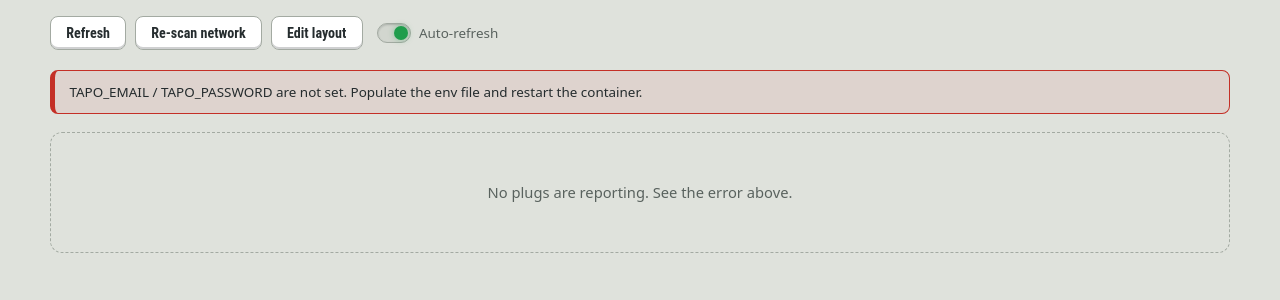
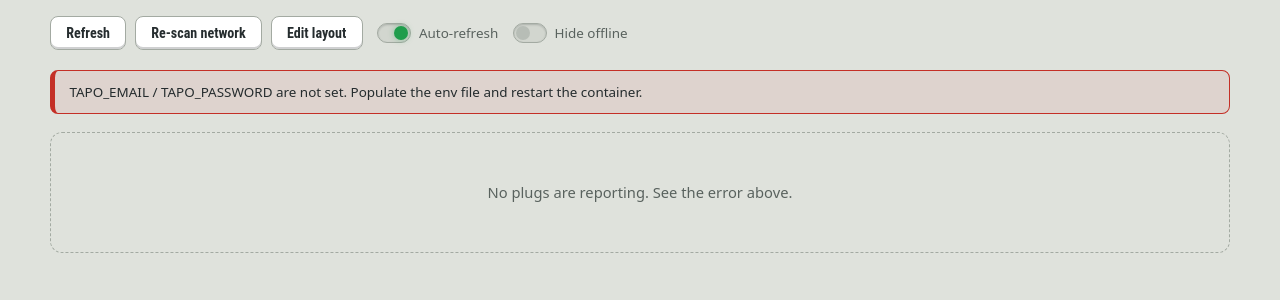
Before and after one commit to gordon-n-stevenson/tapo-dash, a FastAPI app: page / in a window 1280 px wide. Shown: the part 113-413 px from the top of the page. Run offline with FastAPI, Linux system fonts and the light colour scheme; data that the repository does not hold is empty.

Commit message:
Add a "Hide offline" toggle
Hides offline cards from the grid, with a note saying how many are
hidden and a Show button. It is a per-browser preference kept in
localStorage (the page works without it); edit mode always shows every
card so reordering maps onto the saved order.

Co-Authored-By: Claude Opus 5.5 <noreply@anthropic.com>
Claude-Session: https://claude.ai/code/session_01BC2871oXVnK6yWSHGZxY9J

```diff
--- a/app/templates/index.html
+++ b/app/templates/index.html
@@ -75,6 +75,8 @@
                 background:var(--lamp-off)}
   .auto input:checked + .track::after{left:16px;background:var(--lamp-on);box-shadow:0 0 6px var(--lamp-glow)}
   .auto input:focus-visible + .track{outline:2px solid var(--signal);outline-offset:2px}
+  .hidden-note{color:var(--muted);font-size:.82rem;margin-top:.75rem}
+  .hidden-note button{padding:.15rem .55rem;font-size:.78rem;margin-left:.4rem}
 
   #err{display:none;background:var(--fault-bg);border:1px solid var(--fault);border-left-width:5px;
        color:var(--text);padding:.7rem .9rem;border-radius:8px;font-size:.84rem;
@@ -252,6 +254,9 @@
     <label class="auto">
       <input type="checkbox" id="auto" checked><span class="track"></span>Auto-refresh
     </label>
+    <label class="auto">
+      <input type="checkbox" id="hide-offline"><span class="track"></span>Hide offline
+    </label>
   </div>
   <div class="edit-hint" id="edit-hint" hidden>
     Rename plugs and sockets (leave a name blank to use the plug's own), and drag cards
@@ -260,6 +265,7 @@
 
   <div id="err" role="alert"></div>
   <div class="grid" id="grid"></div>
+  <div class="hidden-note" id="hidden-note" hidden></div>
   <div class="empty" id="empty" style="display:none"></div>
 
   <section class="sched" id="sched" hidden>
@@ -465,9 +471,34 @@ const editBtn = document.getElementById('edit');
 const editHint = document.getElementById('edit-hint');
 editBtn.hidden = !ALLOW_CONTROL;
 
+// "Hide offline" is a per-browser viewing preference. Storage can be
+// unavailable (private mode, blocked site data), so the page must work without it.
+const HIDE_KEY = 'tapo-dash.hideOffline';
+const hideBox = document.getElementById('hide-offline');
+const hiddenNote = document.getElementById('hidden-note');
+try { hideBox.checked = localStorage.getItem(HIDE_KEY) === '1'; } catch (e) { /* default: show all */ }
+
 function renderGrid() {
-  grid.innerHTML = lastDevices.map(card).join('');
+  // Edit mode always shows every card so moves map onto the saved order.
+  const hide = hideBox.checked && !editing;
+  const shown = hide ? lastDevices.filter(d => d.online) : lastDevices;
+  grid.innerHTML = shown.map(card).join('');
+  const n = lastDevices.length - shown.length;
+  hiddenNote.hidden = n === 0;
+  hiddenNote.innerHTML = n
+    ? `${n} offline plug${n === 1 ? '' : 's'} hidden<button type="button" id="show-offline">Show</button>`
+    : '';
 }
+
+hideBox.onchange = () => {
+  try { localStorage.setItem(HIDE_KEY, hideBox.checked ? '1' : '0'); } catch (e) { /* not remembered */ }
+  renderGrid();
+};
+hiddenNote.addEventListener('click', ev => {
+  if (!ev.target.closest('#show-offline')) return;
+  hideBox.checked = false;
+  hideBox.onchange();
+});
 
 function showError(msg) {
   errBox.style.display = 'block';
```
Also changed, not shown: README.md.
